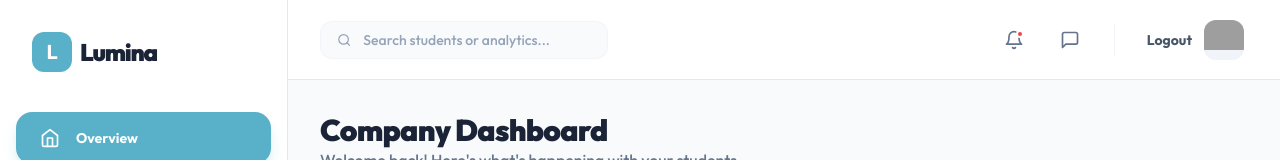
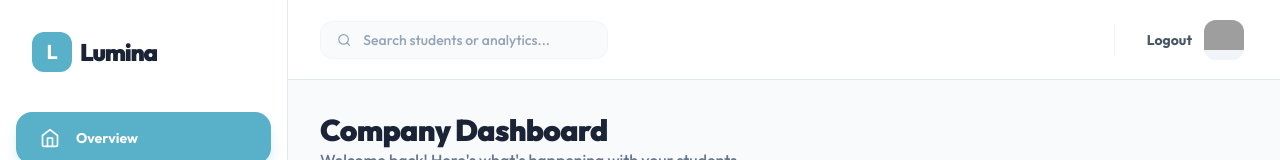
Before and after one commit to sabba1010/lms-frontend, a React (Vite) app: page /company-dashboard in a window 1280 px wide. Shown: the top 160 px of the page. Built offline with nearby package versions, Linux system fonts and the light colour scheme; grey boxes are pictures that could not be loaded.

Commit message:
notification hide

```diff
--- a/src/components/admin/AdminHeader.jsx
+++ b/src/components/admin/AdminHeader.jsx
@@ -22,11 +22,6 @@ const AdminHeader = ({ setIsSidebarOpen, handleLogout }) => {
       </div>
 
       <div className="flex items-center gap-4">
-        <button className="relative p-2.5 text-slate-500 hover:bg-slate-50 rounded-xl transition-all group">
-          <FiBell className="w-6 h-6 group-hover:text-primary" />
-          <span className="absolute top-2 right-2 w-2.5 h-2.5 bg-red-500 border-2 border-white rounded-full"></span>
-        </button>
-        <div className="h-8 w-px bg-slate-200 mx-2 hidden sm:block"></div>
         <div className="flex items-center gap-3 group">
            <button className="flex items-center gap-3 cursor-default">
               <div className="text-right hidden sm:block">
--- a/src/components/company/CompanyHeader.jsx
+++ b/src/components/company/CompanyHeader.jsx
@@ -22,13 +22,6 @@ const CompanyHeader = ({ setIsSidebarOpen, handleLogout }) => {
       </div>
 
       <div className="flex items-center gap-2 sm:gap-4">
-        <button className="relative p-2.5 text-slate-500 hover:bg-slate-50 rounded-xl transition-all group">
-          <FiBell className="w-5 h-5 group-hover:scale-110 transition-transform" />
-          <span className="absolute top-2.5 right-2.5 w-2 h-2 bg-red-500 rounded-full border-2 border-white"></span>
-        </button>
-        <button className="relative p-2.5 text-slate-500 hover:bg-slate-50 rounded-xl transition-all group">
-          <FiMessageSquare className="w-5 h-5 group-hover:scale-110 transition-transform" />
-        </button>
 
         <div className="h-8 w-[1px] bg-slate-100 mx-2 hidden sm:block"></div>
 
--- a/src/components/dashboard/Header.jsx
+++ b/src/components/dashboard/Header.jsx
@@ -22,11 +22,6 @@ const Header = ({ setIsSidebarOpen, setActiveTab, handleLogout }) => {
       </div>
 
       <div className="flex items-center gap-4">
-        <button className="relative p-2.5 text-slate-500 hover:bg-slate-50 rounded-xl transition-all group">
-          <FiBell className="w-6 h-6 group-hover:text-primary" />
-          <span className="absolute top-2 right-2 w-2.5 h-2.5 bg-red-500 border-2 border-white rounded-full"></span>
-        </button>
-        <div className="h-8 w-px bg-slate-200 mx-2 hidden sm:block"></div>
         <div className="flex items-center gap-3 group">
            <button onClick={() => setActiveTab('Edit Account')} className="flex items-center gap-3">
               <div className="text-right hidden sm:block">
```
